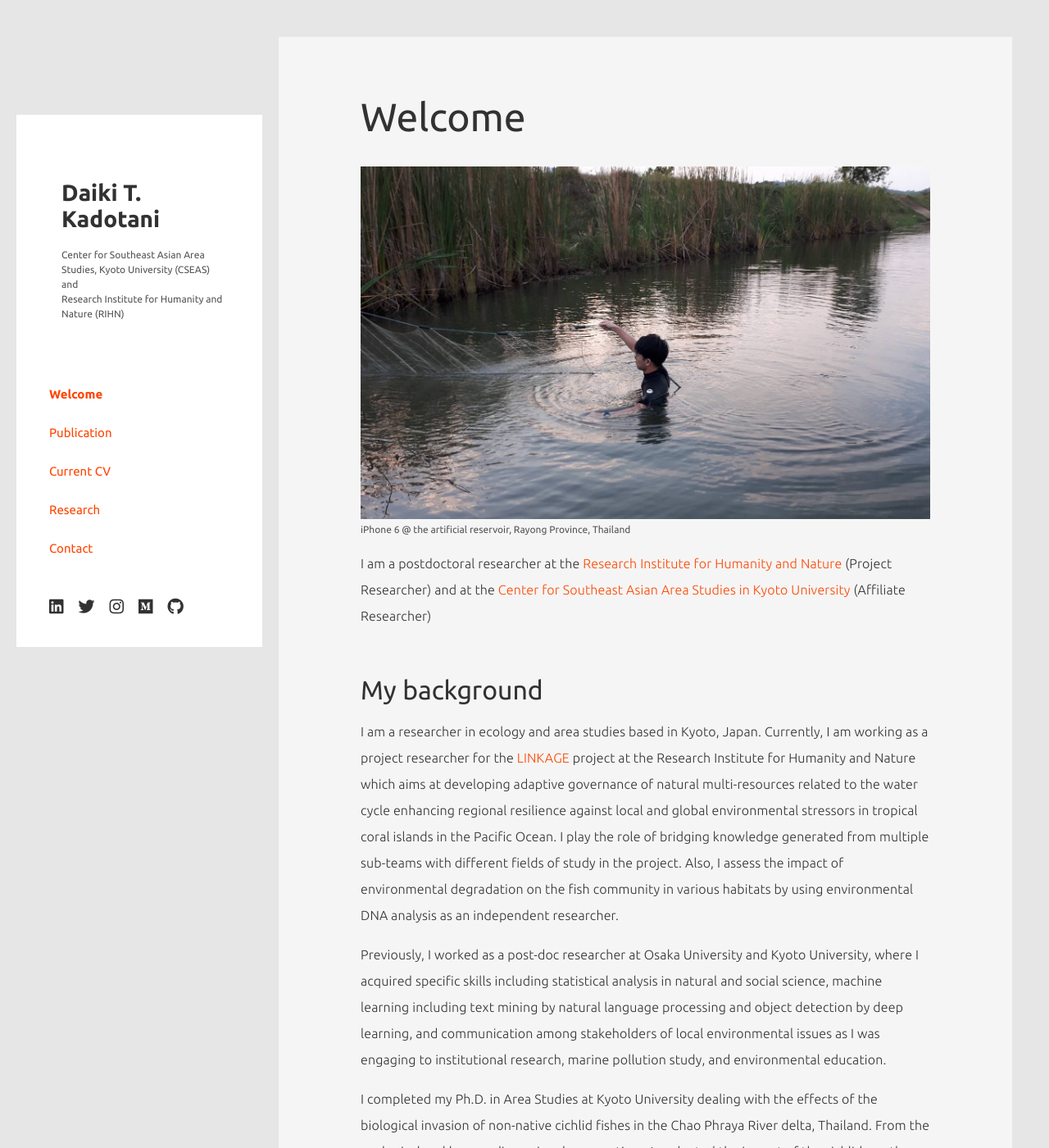
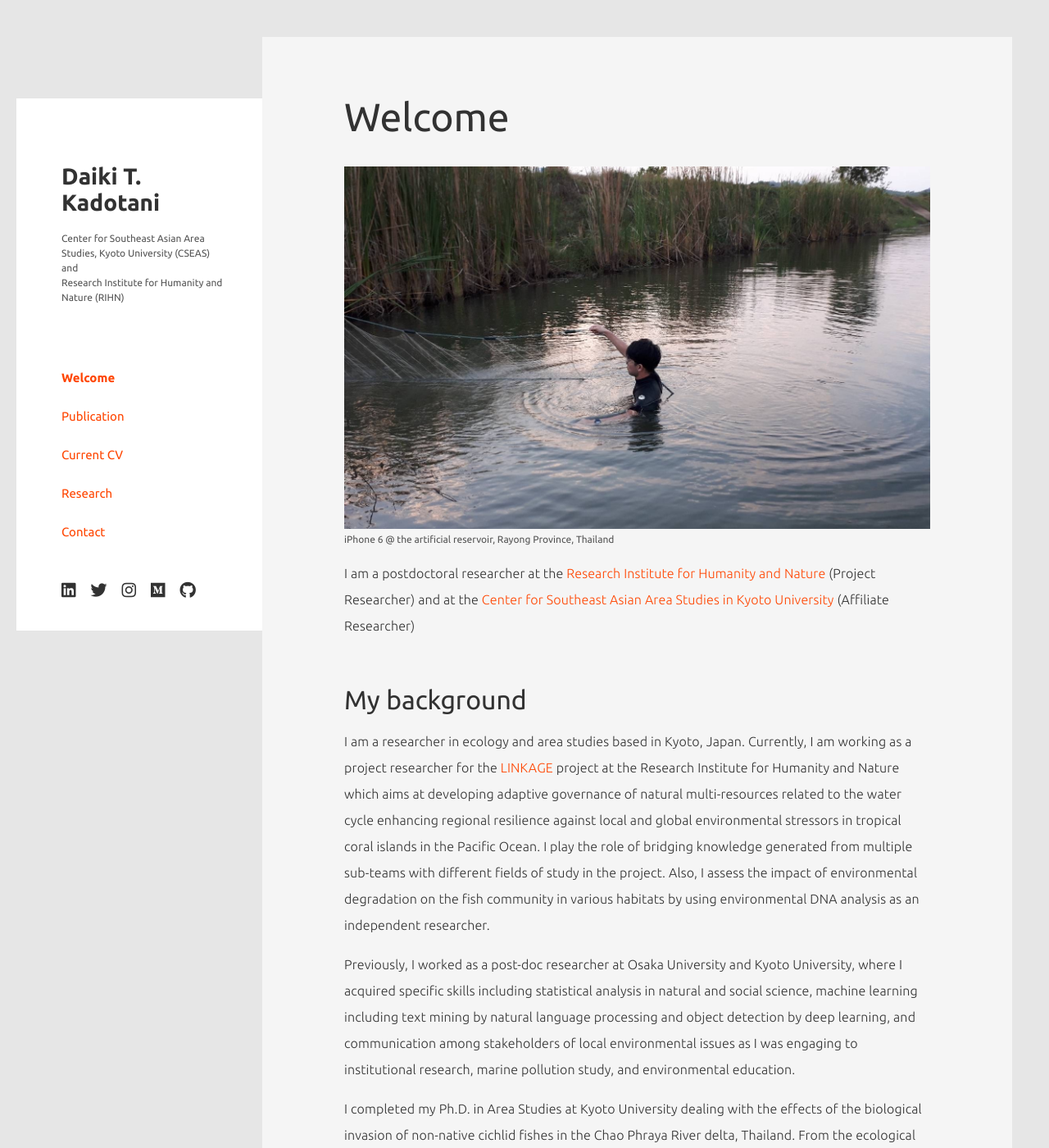
Before and after one commit to tjdk1992/tjdk1992.github.io, a Jekyll site: the page built from index.md, in a window 1280 px wide and 1400 px high. Shown: the whole window at 82% size. Built offline with Jekyll 4.4.1, drawn with Linux system fonts in a browser that asks for light colours; nearby versions of some CDN libraries.

Commit message:
update site

```diff
--- a/assets/css/layout.css
+++ b/assets/css/layout.css
@@ -11,23 +11,24 @@
   gap: 0;
 }
 
-/* desktop: 左カラムは下から始まり、スクロール時にその位置で留まる */
+/* 左カラム */
+
 #left-column {
   flex: 0 0 300px;
   width: 300px;
+
   background: #ffffff;
+
   display: flex;
   flex-direction: column;
-  align-self: flex-start;
 
-  margin-top: 120px;
   position: sticky;
   top: 120px;
 
-  max-height: calc(100vh - 140px);
-  overflow-y: auto;
-  overflow-x: hidden;
+  height: fit-content;
 }
+
+/* header */
 
 #global-head {
   padding: 60px 30px 20px 55px;
@@ -39,17 +40,20 @@
   margin-bottom: 0;
 }
 
+/* navigation */
+
 #sidebar {
-  padding: 30px 20px 40px 40px;
+  padding: 30px 30px 40px 55px;
   margin: 0;
   flex: 1 1 auto;
 }
 
-/* desktop: 本文は通常のページスクロール */
+/* 右カラム */
+
 #main {
   flex: 1 1 auto;
   min-width: 0;
-  margin-left: 20px;
+
   height: auto;
   overflow: visible;
 }
@@ -60,39 +64,37 @@
 }
 
 /* desktop では隠す */
+
 #nav-toggle,
 #overlay {
   display: none;
 }
 
 /* mobile */
+
 @media screen and (max-width: 900px) {
+
   body {
     overflow-x: hidden;
   }
 
   .total {
     display: block;
-    height: auto;
     padding: 0;
   }
 
   #left-column {
     width: 100%;
-    max-height: none;
-    height: auto;
-    margin-top: 0;
     position: static;
     top: auto;
     background: transparent;
     display: block;
-    overflow: visible;
   }
 
   #global-head {
     width: 100%;
     padding: 25px 18px 15px 25px;
-    background: rgba(255, 255, 255, 0.96);
+    background: rgba(255,255,255,0.96);
     position: relative;
     z-index: 100;
   }
@@ -102,16 +104,20 @@
     top: 0;
     right: -270px;
     left: auto;
+
     width: 270px;
     height: 100vh;
+
     padding: 90px 20px 25px 25px;
     margin: 0;
+
     background: #fff;
+
     overflow-y: auto;
-    transition: right 0.35s ease-in-out;
+
+    transition: right .35s ease-in-out;
+
     z-index: 300;
-    display: block;
-    flex: none;
   }
 
   body.open #sidebar {
@@ -120,47 +126,26 @@
 
   #main {
     width: 100%;
-    height: auto;
-    margin-left: 0;
-    overflow: visible;
-  }
-
-  #main-in {
-    width: 100%;
-    max-width: none;
-    min-width: 0;
-    margin: 0;
-    padding-top: 0;
-  }
-
-  #main section {
-    padding: 25px 25px;
-    margin-top: 0;
-    min-height: auto;
-  }
-
-  #main section:first-child {
-    padding-top: 25px;
-    margin-top: 0;
-    min-height: auto;
-  }
-
-  #main section:first-child > :first-child {
-    margin-top: 0;
   }
 
   #nav-toggle {
     position: fixed;
     top: 16px;
     right: 16px;
+
     width: 44px;
     height: 44px;
-    background: rgba(255, 255, 255, 0.95);
+
+    background: rgba(255,255,255,0.95);
+
     border-radius: 6px;
+
     z-index: 400;
+
     display: flex;
     align-items: center;
     justify-content: center;
+
     cursor: pointer;
   }
 
@@ -172,8 +157,8 @@
     display: block;
     height: 2px;
     margin: 5px 0;
-    background: rgb(50, 50, 50);
-    transition: 0.25s ease-in-out;
+    background: rgb(50,50,50);
+    transition: .25s ease-in-out;
   }
 
   body.open #nav-toggle span:nth-child(1) {
@@ -190,12 +175,17 @@
 
   #overlay {
     display: block;
+
     position: fixed;
     inset: 0;
-    background: rgba(0, 0, 0, 0.25);
+
+    background: rgba(0,0,0,0.25);
+
     opacity: 0;
     visibility: hidden;
-    transition: 0.25s ease-in-out;
+
+    transition: .25s ease-in-out;
+
     z-index: 250;
   }
 
```
